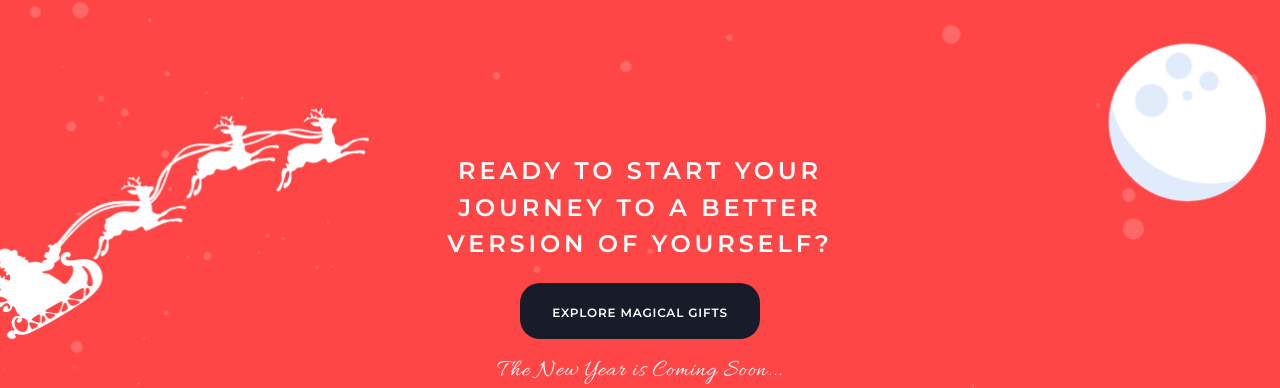
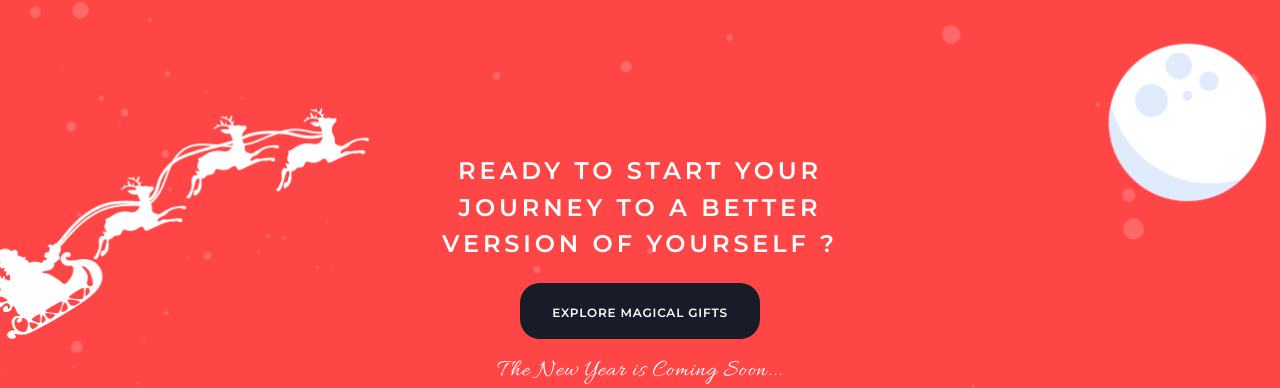
Before and after one commit to DenisShagi/Christmas-Shop, a plain HTML site: page index.html in a window 1280 px wide. Shown: the part 2659-3047 px from the top of the page. Drawn offline with Linux system fonts and the light colour scheme.

Commit message:
refactor: refactor style

```diff
--- a/index.html
+++ b/index.html
@@ -141,7 +141,7 @@
         <section class="cta">
             <div class="cta-container">
                 <div class="cta-content">
-                    <h2>Ready to start your journey to a better version of yourself<span class="question-mark">?</span></h2>
+                    <h2>Ready to start your journey to a better version of yourself ?</h2>
                     <a href="./gifts.html" class="btn"><span class="btn-text">Explore Magical Gifts</span></a>
                     <p class="caption">The New Year is Coming Soon...</p>
                 </div>
--- a/sass/sections/_cta.scss
+++ b/sass/sections/_cta.scss
@@ -22,6 +22,8 @@
     flex-direction: column;
     row-gap: 20px;
     color: $color-static-white;
+    text-align: center;
+    padding: 0 8px;
   }
 }
 
```
Also changed, not shown: sass/main.css, 1 other file.
